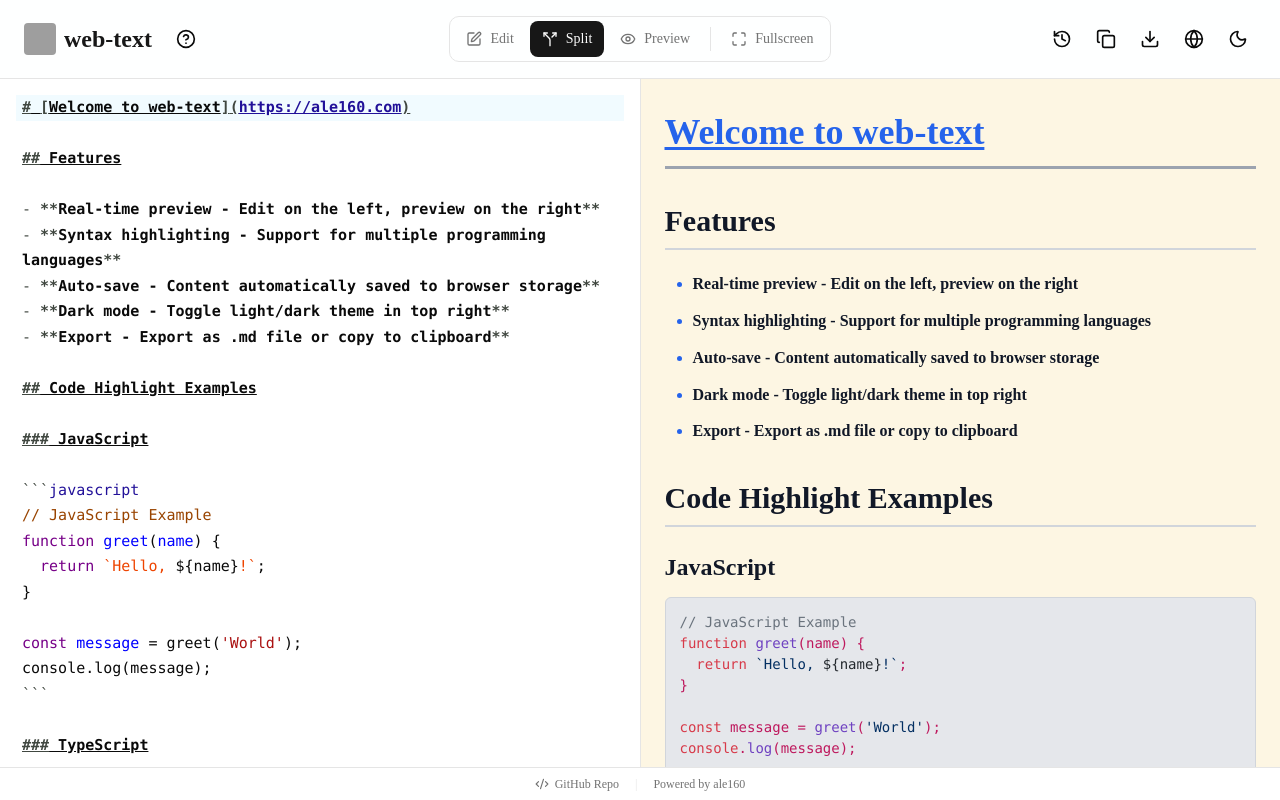
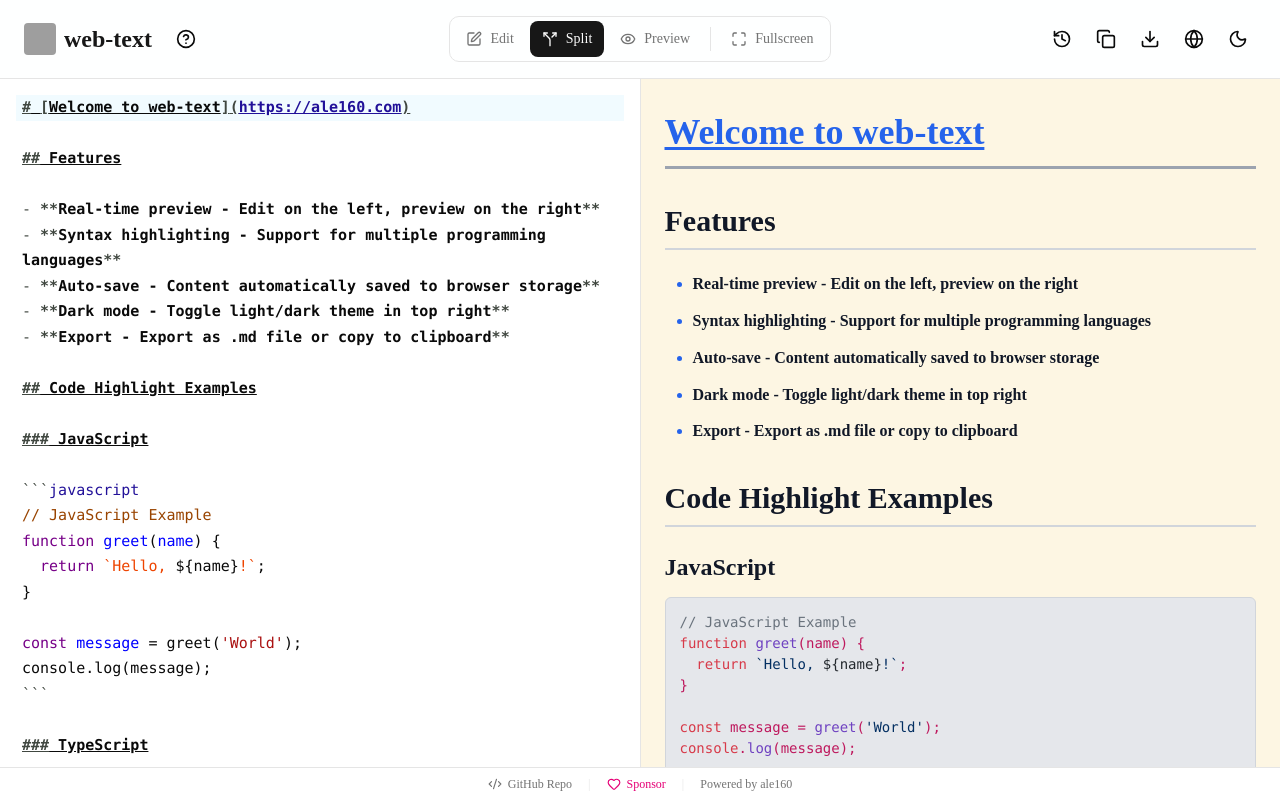
Before and after one commit to ale-160/web-text, a Next.js app: page / in a window 1280 px wide. Built offline with nearby package versions, Linux system fonts and the light colour scheme; grey boxes are pictures that could not be loaded.

Commit message:
docs:README update

```diff
--- a/src/app/page.tsx
+++ b/src/app/page.tsx
@@ -1,7 +1,7 @@
 'use client';
 
 import { useState, useEffect, useCallback, useRef } from 'react';
-import { Moon, Sun, Download, Copy, History, HelpCircle, Globe, Split, Edit, Eye, Maximize, Minimize, Code2 } from 'lucide-react';
+import { Moon, Sun, Download, Copy, History, HelpCircle, Globe, Split, Edit, Eye, Maximize, Minimize, Code2, Heart } from 'lucide-react';
 import { toast } from 'sonner';
 import { useLanguage } from '@/hooks/useLanguage';
 import { useTheme } from '@/hooks/useTheme';
@@ -414,6 +414,16 @@ export default function EditorPage() {
         </a>
         <span className="text-border">|</span>
         <a
+          href="https://ale160.com/sponsor"
+          target="_blank"
+          rel="noopener noreferrer"
+          className="inline-flex items-center gap-1.5 hover:text-foreground transition-colors text-pink-600 dark:text-pink-400"
+        >
+          <Heart className="w-3.5 h-3.5" />
+          <span>{t.sponsor}</span>
+        </a>
+        <span className="text-border">|</span>
+        <a
           href="https://ale160.com"
           target="_blank"
           rel="noopener noreferrer"
--- a/src/data/i18n.ts
+++ b/src/data/i18n.ts
@@ -117,6 +117,7 @@ export const STRINGS_ZH = {
 
   browserWarning: '⚠️ 使用 Chrome 或 Edge 浏览器时，请勿升级浏览器版本。Chromium 149.0.7827.103+ 存在中文输入法 Bug，会导致首次输入丢失。',
   githubRepo: 'GitHub 仓库',
+  sponsor: '赞赏支持',
 };
 
 export const STRINGS_EN = {
@@ -236,6 +237,7 @@ export const STRINGS_EN = {
 
   browserWarning: '⚠️ If using Chrome or Edge, do not upgrade your browser. Chromium 149.0.7827.103+ has a Chinese IME bug that causes the first input to be lost.',
   githubRepo: 'GitHub Repo',
+  sponsor: 'Sponsor',
 };
 
 export function getStrings(lang: Language = 'en') {
```
Also changed, not shown: 2 other files (tests, documents, lock files or other folders).
